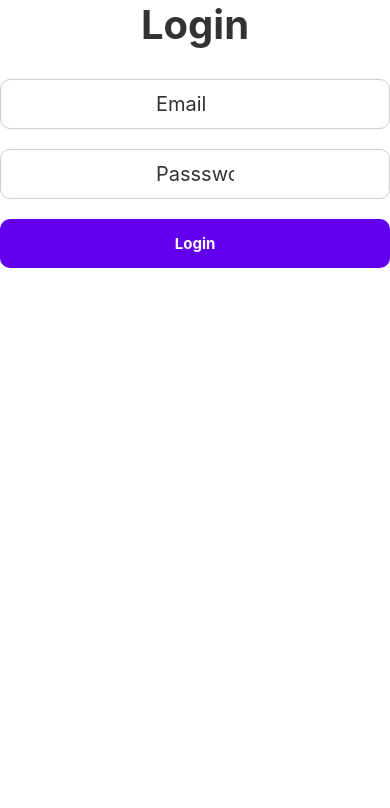
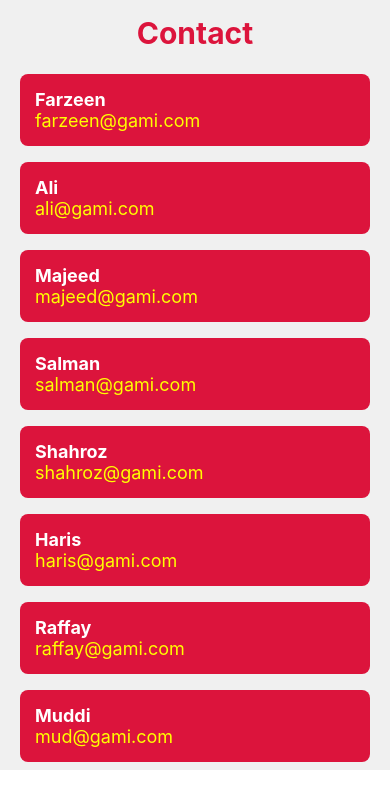
Before and after one commit to Hariskhan22199/Native-First-Project, a React Native app: screen / in a window 390 px wide. Shown: the top 808 px of the page. Built offline with nearby package versions, Linux system fonts and the light colour scheme.

Commit message:
Show the name whichi is not showing in the ui

```diff
--- a/App.jsx
+++ b/App.jsx
@@ -10,6 +10,7 @@ import InputText from './src/components/InputText'
 import FlatListScreen from './src/components/FlatListScreen'
 import SectionListScreen from './src/components/SectionListScreen'
 import LoginForm from './src/components/LoginForm'
+import ContactListScreen from './src/components/screen/Contact/ContactListScreen'
 const App = () => {
   return (
     <View>
@@ -25,7 +26,7 @@ const App = () => {
         {/* <InputText/> */}
         {/* <FlatListScreen/> */}
         {/* <SectionListScreen/> */}
-        <LoginForm/>
+       <ContactListScreen/>
 
     </View>
 
--- /dev/null
+++ b/src/components/ContactItem.jsx
@@ -0,0 +1,14 @@
+import { View, Text } from 'react-native'
+import React from 'react'
+import { style } from './screen/Contact/style'
+
+const ContactItem = ({name,email}) => {
+  return (
+    <View style={style.items}>
+      <Text style={style.name}>{name}</Text>
+      <Text style={style.email}>{email}</Text>
+    </View>
+  )
+}
+
+export default ContactItem
--- /dev/null
+++ b/src/components/screen/Contact/style.js
@@ -0,0 +1,32 @@
+import { StyleSheet } from "react-native";
+
+export const style=StyleSheet.create({
+    heading:{
+        fontSize:30,
+        color:'crimson',
+        fontWeight:"bold",
+        textAlign:'center',
+        marginVertical:15
+    },
+    list:{
+        backgroundColor:'#f0f0f0',
+        paddingHorizontal:20,
+    },
+    items:{
+        backgroundColor:'crimson',
+        padding:15,
+        marginVertical:8,
+        borderRadius:8
+    },
+    name:{
+fontSize:18,
+fontWeight:'bold',
+color:'#fff'
+    },
+    email:{
+fontSize:18,
+color:'yellow'
+    }
+}
+
+)
--- /dev/null
+++ b/src/components/screen/Contact/userContactInfo.js
@@ -0,0 +1,10 @@
+export const users=[
+    {id:'1',name:'Farzeen',email:"farzeen@gami.com"},
+    {id:'2',name:'Ali',email:"ali@gami.com"},
+    {id:'3',name:'Majeed',email:"majeed@gami.com"},
+    {id:'4',name:'Salman',email:"salman@gami.com"},
+    {id:'5',name:'Shahroz',email:"shahroz@gami.com"},
+    {id:'6',name:'Haris',email:"haris@gami.com"},
+    {id:'7',name:'Raffay',email:"raffay@gami.com"},
+    {id:'8',name:'Muddi',email:"mud@gami.com"},
+]
```
